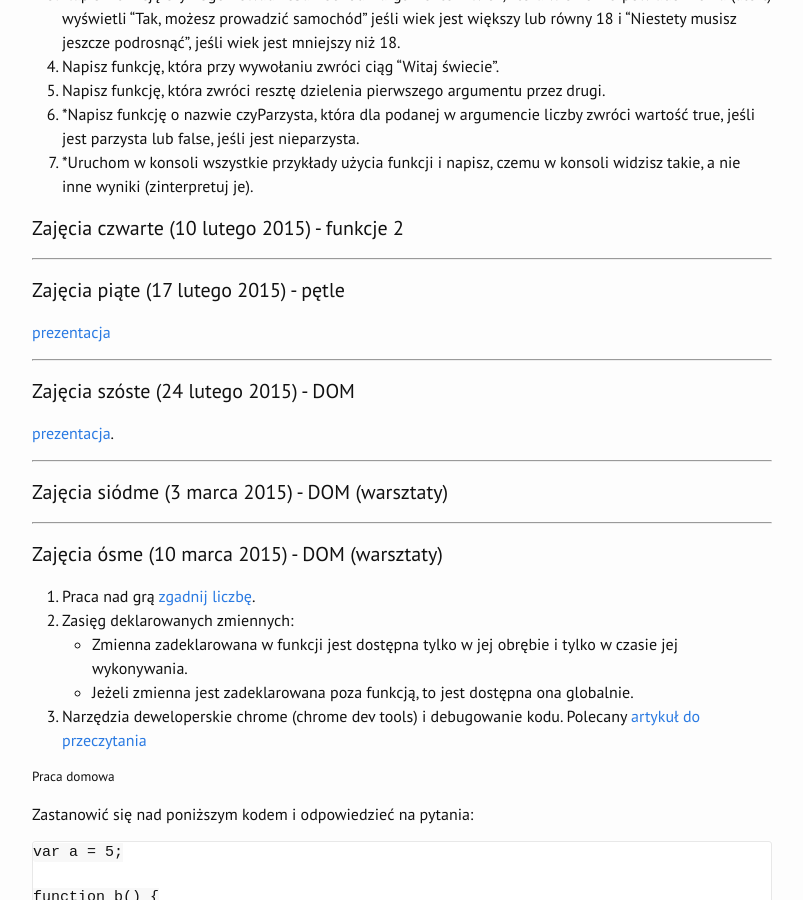
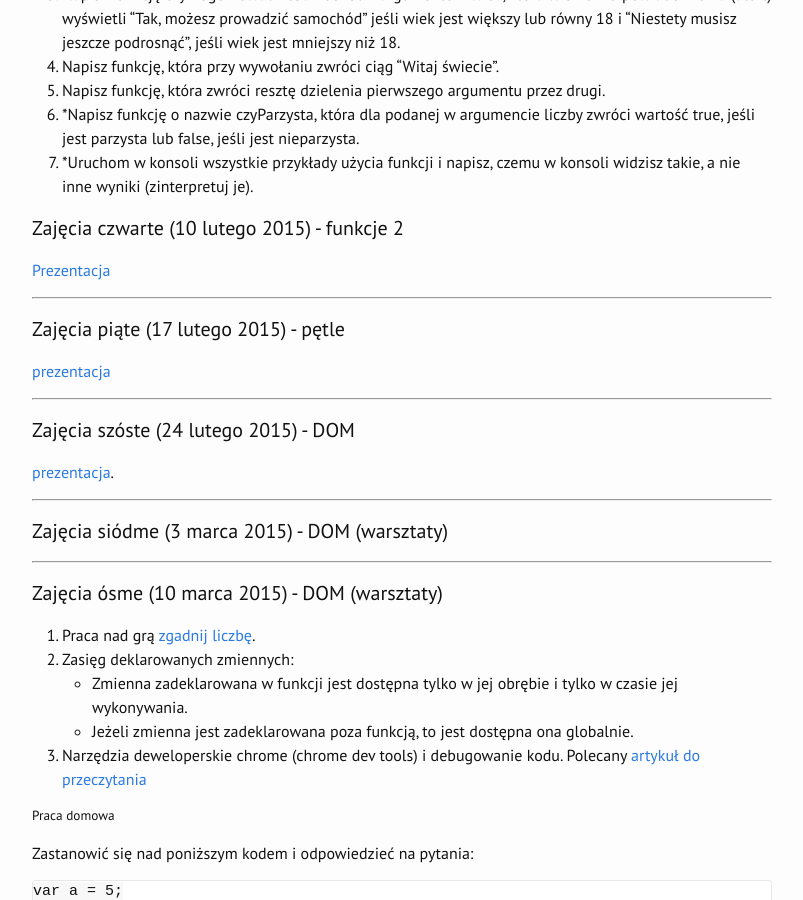
Before and after one commit to CodeCarrotsJS/CodeCarrotsJS.github.io, a Jekyll site: the page built from schedule.md, in a window 1280 px wide and 900 px high, scrolled down 1307 px. Shown: the whole window, without its empty margins (238-1041 px from the left). Built offline with Jekyll 4.4.1, drawn with Linux system fonts in a browser that asks for light colours.

Commit message:
Update schedule.md
Zajęcia czwarte (10 lutego 2015) - dodana Prezentacja FUNKCJE część 2

```diff
--- a/schedule.md
+++ b/schedule.md
@@ -58,6 +58,9 @@ permalink: /schedule/
 7. *Uruchom w konsoli wszystkie przykłady użycia funkcji i napisz, czemu w konsoli widzisz takie, a nie inne wyniki (zinterpretuj je).
 
 #### Zajęcia czwarte (10 lutego 2015) - funkcje 2
+
+[Prezentacja](http://codecarrotsjs.github.io/prezentacja-funkcje-2/)
+
 ----
 
 #### Zajęcia piąte (17 lutego 2015) - pętle
```
